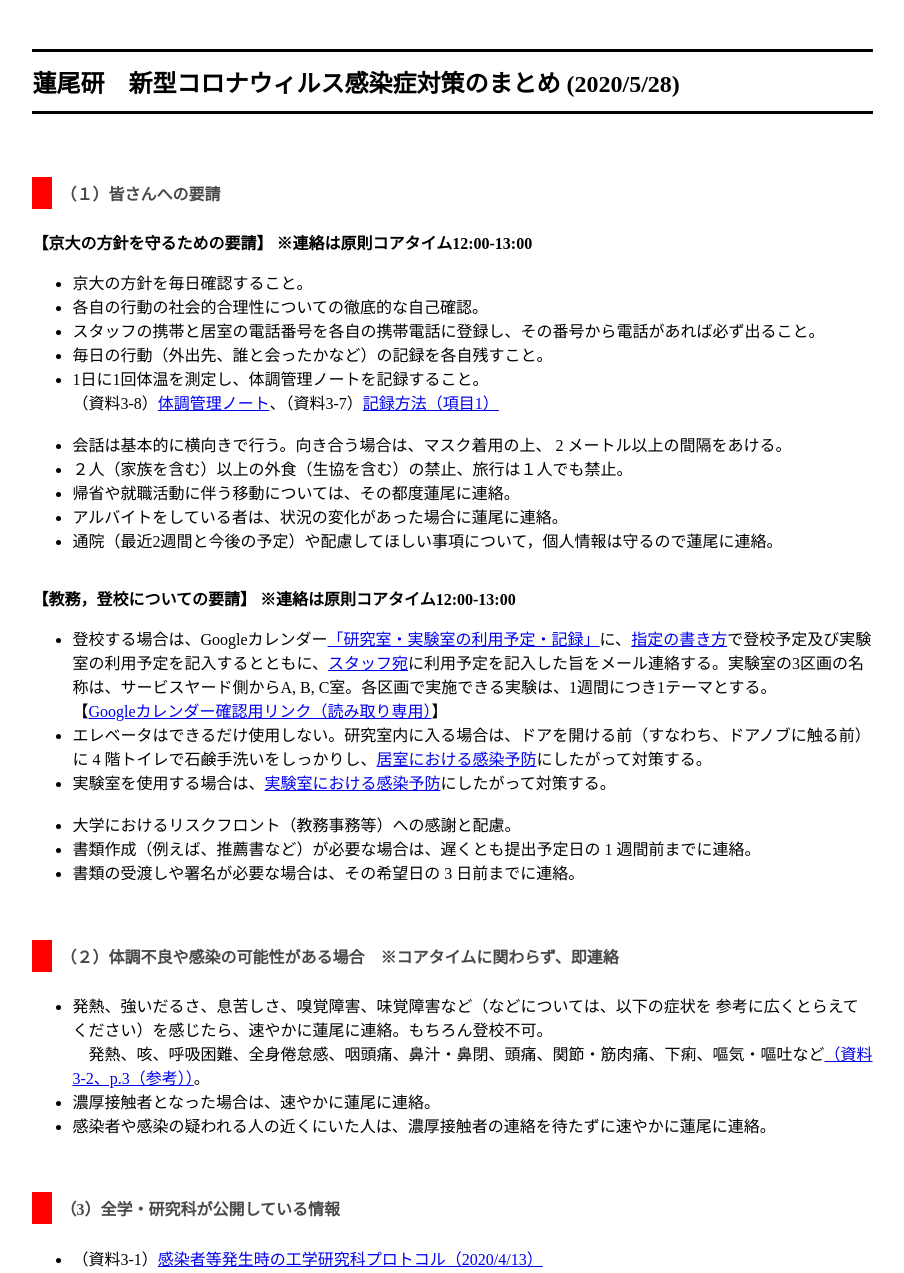
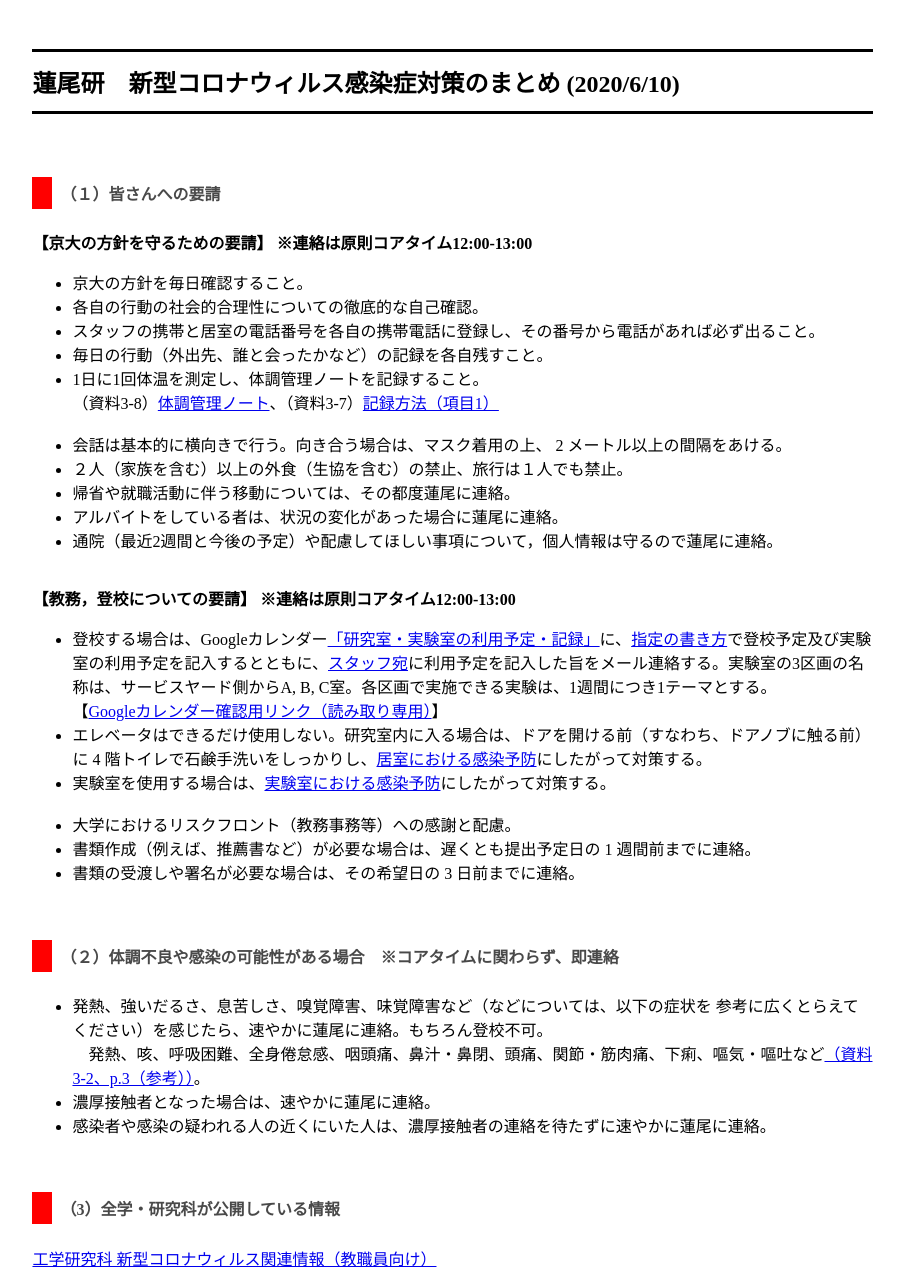
Before and after one commit to fujiisoup/hasuolab_html, a plain HTML site: page COVID-19/matome.html in a window 1280 px wide. Shown: the top 1273 px of the page, without its empty margins (32-936 px from the left). Drawn offline with Linux system fonts and the light colour scheme.

Commit message:
updated for covid19

```diff
--- a/COVID-19/matome.html
+++ b/COVID-19/matome.html
@@ -27,7 +27,7 @@ h4{
 
 <tr><td width="50">　</td>
 <td width="850">
-<h2> 蓮尾研　新型コロナウィルス感染症対策のまとめ (2020/5/28)</h2>
+<h2> 蓮尾研　新型コロナウィルス感染症対策のまとめ (2020/6/10)</h2>
 </td>
 
 </tr>
@@ -89,6 +89,8 @@ h4{
 
 <h4>（3）全学・研究科が公開している情報</h4>
 
+<a href="https://www.t.kyoto-u.ac.jp/adm/bc/guide/kokusai/coronavirus.html">工学研究科 新型コロナウィルス関連情報（教職員向け）</a><br>
+
 <ul>
 <li>（資料3-1）<a href="./資料3-1_感染者等発生時の工学研究科プロトコル_200413.pdf">感染者等発生時の工学研究科プロトコル（2020/4/13）</a></li>
 <li>（資料3-2）<a href="./資料3-2_新型コロナウイルス感染拡大防止に対する業務について（一部改正）_200422.pdf">新型コロナウイルス感染拡大防止に対する業務について（一部改正）（2020/4/22）</a></li>
@@ -101,6 +103,7 @@ h4{
 <li>（資料3-9）<a href="./資料3-9_感染拡大の防止と研究活動の両立に向けたガイドライン_200514.pdf">（文科省）感染拡大の防止と研究活動の両立に向けたガイドライン（2020/5/14）</a></li>
 <li>（資料3-10）<a href="./資料3-10_活動制限のガイドラインにおける対応レベルの変更について_200522.pdf">活動制限のガイドラインにおける対応レベルの変更について（2020/5/22）</a></li>
 <li>（資料3-11）<a href="./資料3-11_大学等の再開に向けた感染症拡大予防のためのガイドライン_200527.pdf">（京都府）大学等の再開に向けた感染症拡大予防のためのガイドライン（2020/5/27）</a></li>
+<li>（資料3-12）<a href="./資料3-12_他都道府県への移動を伴う学生の校外実習授業・インターンシップ活動に関する方針20200609.docx.pdf">他都道府県への移動を伴う学生の校外実習授業・インターンシップ活動に関する方針（2020/6/9）</a></li>
 
 </ul>
 【工学研究科等部局対策室】 <a href="mailto:090taisakushitsu@mail2.adm.kyoto-u.ac.jp">090taisakushitsu@mail2.adm.kyoto-u.ac.jp</a>　TEL 075-383-2002<br>
```
Also changed, not shown: data/papers_all.txt (added), 2 other files.
